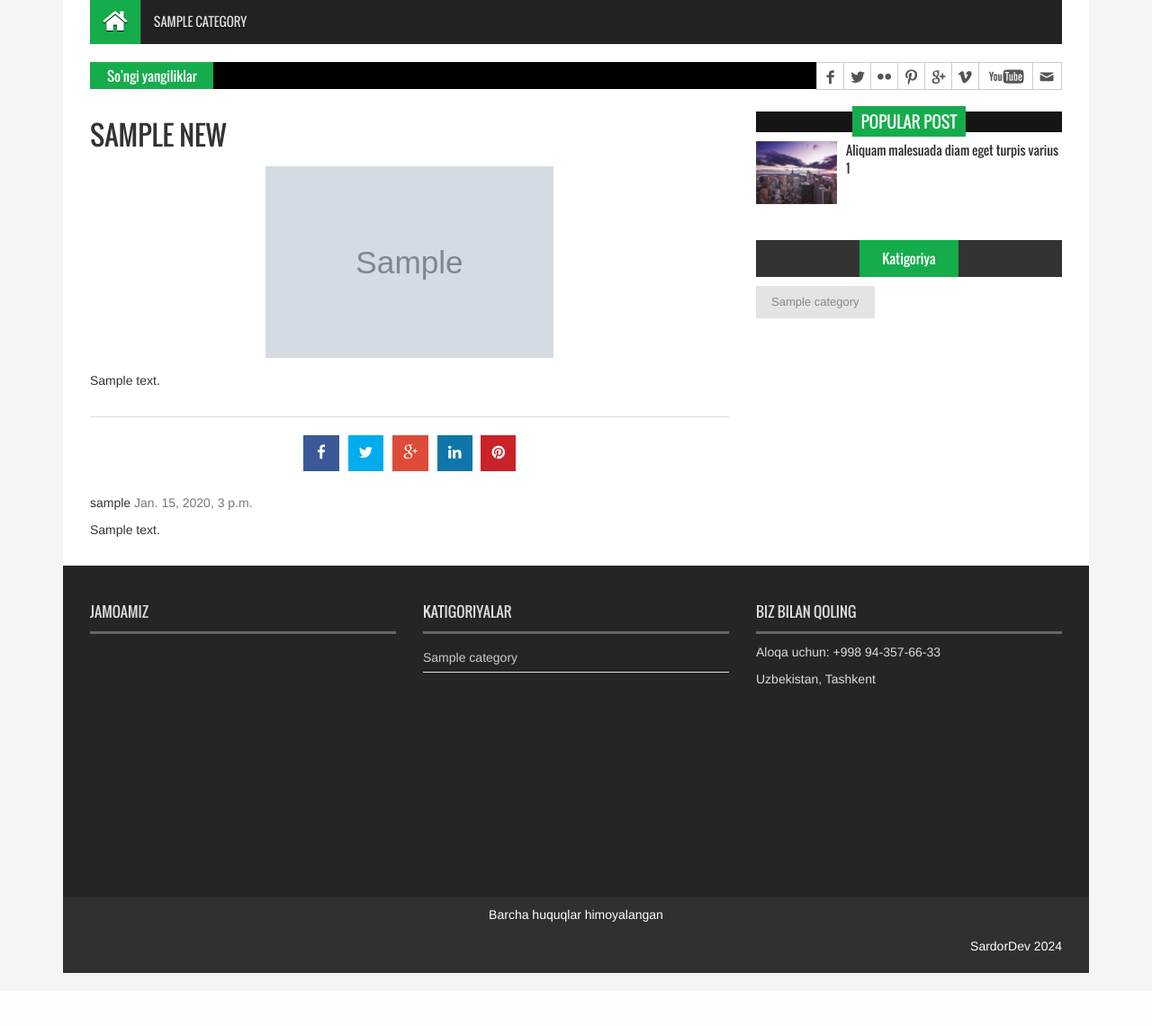
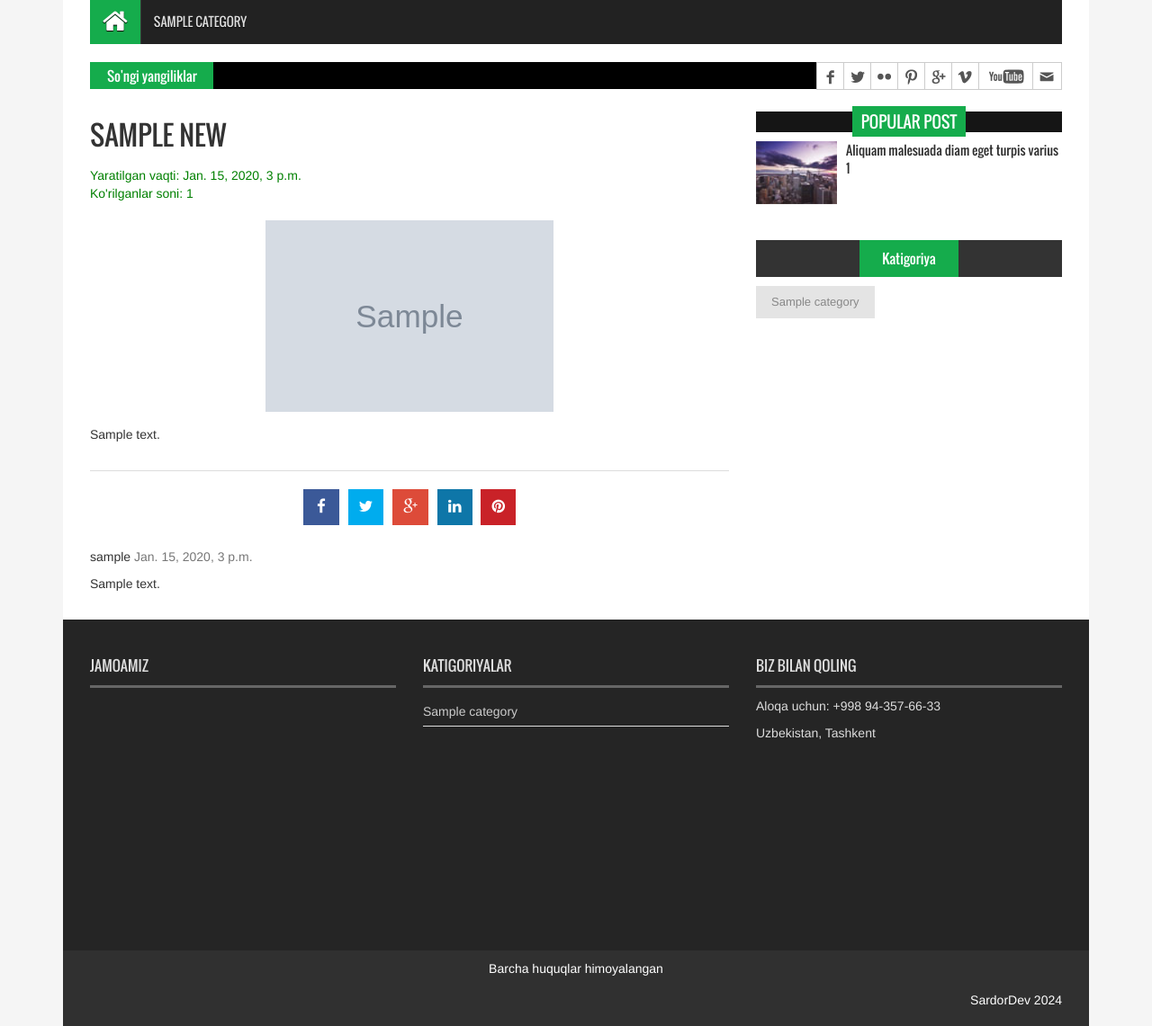
Before and after one commit to Sardorbek022/Yangiliklar, a Django app: template templates/news/news_detail.html in a window 1280 px wide. Shown: the part 171-1312 px from the top of the page at 90% size. Before the commit the page ends 1253 px from the top, so only its background shows below. Run offline with Django 5.2, Linux system fonts and the light colour scheme; the template is opened without the code that fills it: values that come from a table or form of the project are taken from there, others are empty; tables that the repository leaves empty hold one stand-in row (values such as "Sample post"); grey boxes marked "Sample" are stand-in pictures; some libraries are stand-ins or nearby versions.

Commit message:
add view count

```diff
--- a/news/models.py
+++ b/news/models.py
@@ -48,7 +48,7 @@ class NewsModel(models.Model):
                               default=Status.Deactive,
                               verbose_name='Holati'
                               )
-
+    view_count = models.IntegerField(default=0)
     objects = models.Manager()
     manager = ActivedManager()
 
--- a/news/views.py
+++ b/news/views.py
@@ -66,6 +66,8 @@ class NewsDetailPage(LoginRequiredMixin, View):
         # news_detail = NewsModel.objects.get(pk=pk)
         # news_detail = get_object_or_404(NewsModel, pk=pk)
         news_detail = get_object_or_404(NewsModel, slug=news, status=NewsModel.Status.Active)
+        news_detail.view_count = news_detail.view_count + 1
+        news_detail.save()
         comment_form = CommentForm()
         comments = news_detail.comments.filter(active=True)
         new_comment = None
--- a/templates/news/news_detail.html
+++ b/templates/news/news_detail.html
@@ -61,6 +61,10 @@
           <div class="single_page">
 
             <h1>{{news_detail.title}}</h1>
+            <br>
+            <span style="color: green;">Yaratilgan vaqti: {{news_detail.created_time}}</span>
+            <br>
+            <span style="color: green;">Ko'rilganlar soni: {{news_detail.view_count}}</span>
             {% comment %} <div class="post_commentbox"> <a href="#"><i class="fa fa-user"></i>Wpfreeware</a> <span><i class="fa fa-calendar"></i>6:49 AM</span> <a href="#"><i class="fa fa-tags"></i>Technology</a> </div> {% endcomment %}
             <div class="single_page_content"> <img class="img-center" src="{{news_detail.image.url}}" alt="">
               <p>{{news_detail.body}}</p>
```
